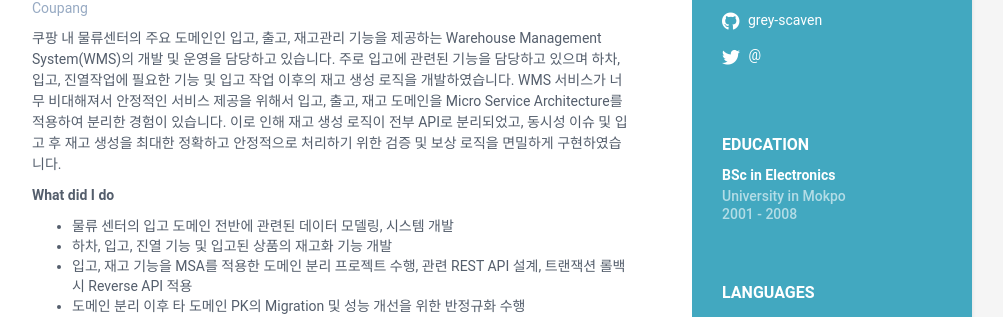
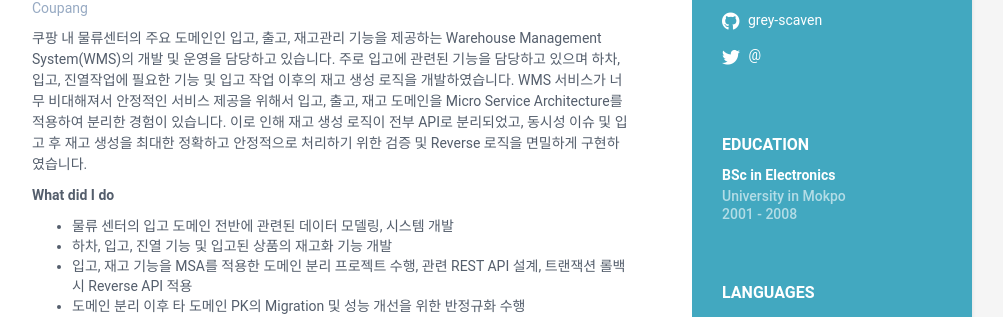
Before and after one commit to grey-scaven/grey-scaven.github.io, a Jekyll site: the page built from index.html, in a window 1280 px wide and 900 px high. Shown: the part 429-746 px from the top of the window, without its empty margins (168-1171 px from the left). Built offline with Jekyll 4.4.1, drawn with Linux system fonts in a browser that asks for light colours.

Commit message:
Update data.yml

```diff
--- a/_data/data.yml
+++ b/_data/data.yml
@@ -74,7 +74,7 @@ experiences:
         WMS 서비스가 너무 비대해져서 안정적인 서비스 제공을 위해서 입고, 출고, 재고 도메인을
         Micro Service Architecture를 적용하여 분리한 경험이 있습니다.
         이로 인해 재고 생성 로직이 전부 API로 분리되었고, 동시성 이슈 및 입고 후 재고 생성을
-        최대한 정확하고 안정적으로 처리하기 위한 검증 및 보상 로직을 면밀하게 구현하였습니다.
+        최대한 정확하고 안정적으로 처리하기 위한 검증 및 Reverse 로직을 면밀하게 구현하였습니다.
 
         <b>What did I do</b>
           - 물류 센터의 입고 도메인 전반에 관련된 데이터 모델링, 시스템 개발
```
